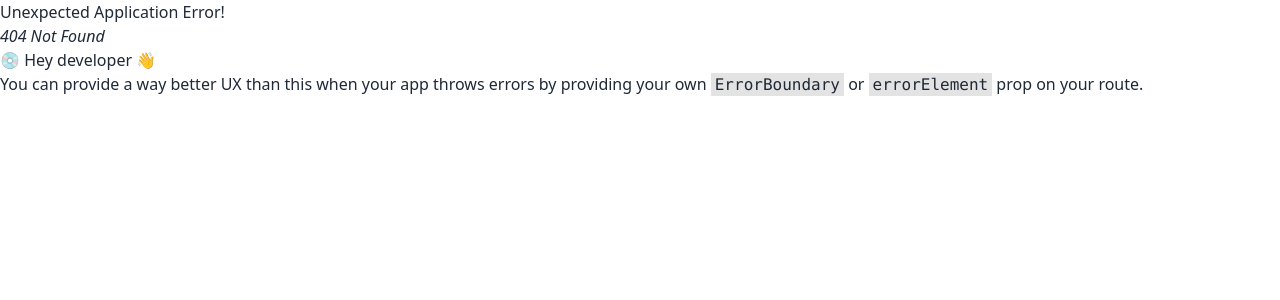
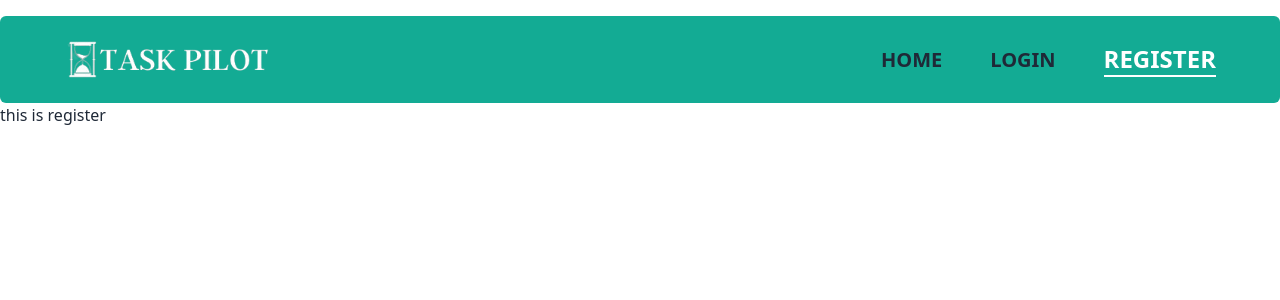
Before and after one commit to mdnoble1/task-pilot-client, a React (Vite) app: page /register in a window 1280 px wide. Before the commit this address had no page. Shown: the top 300 px of the page. Built offline with nearby package versions, Linux system fonts and the light colour scheme.

Commit message:
created login and register routes

```diff
--- a/src/pages/home/shared/Navbar/Navbar.jsx
+++ b/src/pages/home/shared/Navbar/Navbar.jsx
@@ -35,14 +35,26 @@
           </li>
           <li>
             <NavLink
-              to="/contact"
+              to="/login"
               className={({ isActive }) =>
                 isActive
-                  ? `text-blue-400 border-b-2 border-b-blue-400 flex items-center gap-3 font-bold text-2xl uppercase`
+                  ? `text-white border-b-2 border-b-white flex items-center gap-3 font-bold text-2xl uppercase`
                   : `nav-text flex items-center gap-3 font-bold text-xl uppercase`
               }
             >
-              Contact
+              Login
+            </NavLink>
+          </li>
+          <li>
+            <NavLink
+              to="/register"
+              className={({ isActive }) =>
+                isActive
+                  ? `text-white border-b-2 border-b-white flex items-center gap-3 font-bold text-2xl uppercase`
+                  : `nav-text flex items-center gap-3 font-bold text-xl uppercase`
+              }
+            >
+              Register
             </NavLink>
           </li>
         </ul>
--- /dev/null
+++ b/src/pages/login/Login.jsx
@@ -0,0 +1,9 @@
+const Login = () => {
+    return (
+        <div>
+            This is login
+        </div>
+    );
+};
+
+export default Login;
--- /dev/null
+++ b/src/pages/register/Register.jsx
@@ -0,0 +1,9 @@
+const Register = () => {
+    return (
+        <div>
+            this is register
+        </div>
+    );
+};
+
+export default Register;
```
Also changed, not shown: src/routes/Router.jsx (+10 -0 lines).
